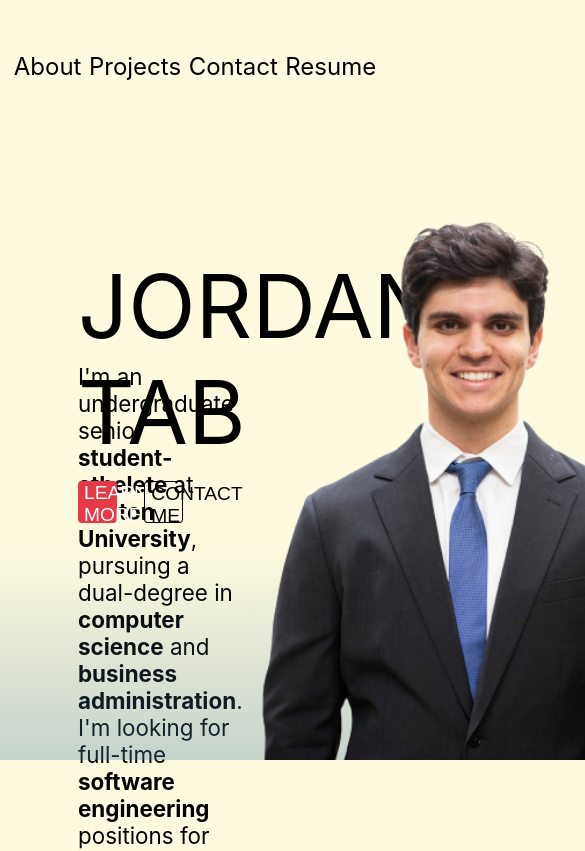
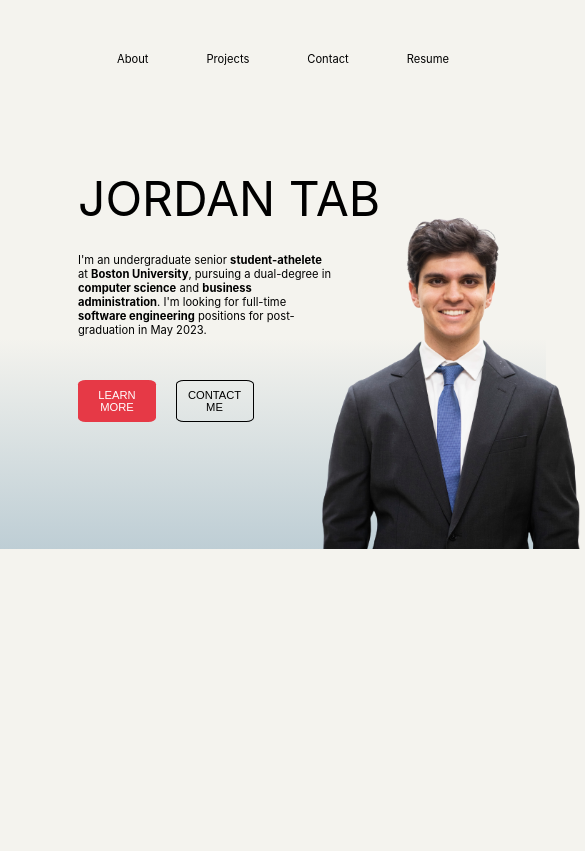
Before and after one commit to jordantab/portfolio-React-client, a React (Create React App) app in the folder portfolio-react-client/: page / in a window 390 px wide. Shown: the top 851 px of the page, 585 px wide, since content can reach past the window. Built offline with nearby package versions, Linux system fonts and the light colour scheme.

Commit message:
Made the home page responsive for different screen sizes

```diff
--- a/portfolio-react-client/src/components/Header.css
+++ b/portfolio-react-client/src/components/Header.css
@@ -1,4 +1,4 @@
-
+@media (min-width: 426px) {
     .header {
     position: absolute;
     top: 5%;
@@ -8,7 +8,7 @@ display: flex;
     justify-content: space-between;
     color: black;
     padding: 10px;
-font-size: 150%;
+    font-size: 125%;
 }
 
 .header-item {
@@ -16,3 +16,47 @@ flex-grow: 1;
     text-align: center;
     cursor: pointer;
 }
+
+}
+
+@media (max-width: 1102px){
+    .header {
+        position: absolute;
+        top: 5%;
+        left: 0%;
+        width: 100%;
+        right: 0;
+        display: flex;
+        justify-content: space-between;
+        color: black;
+        padding: 10px;
+        font-size: 90%;
+    }
+
+    .header-item {
+        flex-grow: 1;
+        text-align: center;
+        cursor: pointer;
+    }
+}
+@media (max-width: 425px) {
+    .header {
+    position: absolute;
+    top: 5%;
+    left: 20%;
+    width: 100%;
+    right: 0;
+    display: flex;
+    justify-content: space-between;
+    color: black;
+    padding: 10px;
+    font-size: 70%;
+}
+
+.header-item {
+    flex-grow: 1;
+    text-align: center;
+    cursor: pointer;
+}
+
+}
--- a/portfolio-react-client/src/components/Home.css
+++ b/portfolio-react-client/src/components/Home.css
@@ -1,3 +1,5 @@
+
+@media (min-width: 1441px) {
 .name {
     position: absolute;
     top: 30%;
@@ -57,3 +59,188 @@
     left: 63%;
     height: 65%;
 }
+
+}
+
+@media (max-width: 1440px) {
+    .name {
+        position: absolute;
+        top: 30%;
+        left: 15%;
+        font-size: 550%;
+    }
+
+    .home-description {
+        position: absolute;
+        top: 43%;
+        left: 15%;
+        width: 42%;
+        font-size: 105%;
+    }
+
+    .background-wave {
+        position: absolute;
+        width: 100%;
+        height: 25%;
+        top: 65%;
+
+        background: linear-gradient(180deg, rgba(254, 250, 224, 0) 0%, rgba(69, 123, 157, 0.31) 100%);
+    }
+
+    .learn-more {
+        position: absolute;
+        top: 55%;
+        left: 15%;
+        height: 5%;
+        width: 10%;
+        color: white;
+        font-size: 100%;
+        background-color: #E63946;
+        border-radius: 10%;
+        border: none;
+        cursor: pointer;
+    }
+
+    .contact-me {
+        position: absolute;
+        top: 55%;
+        left: 30%;
+        height: 5%;
+        width: 10%;
+        color: black;
+        font-size: 100%;
+        background-color: transparent;
+        border-radius: 10%;
+        border: 1px solid black;
+        cursor: pointer;
+    }
+
+    .headshot {
+        position: absolute;
+        top: 25%;
+        left: 63%;
+        height: 65%;
+    }
+}
+
+@media (max-width: 1102px) {
+    .name {
+        position: absolute;
+        top: 20%;
+        left: 15%;
+        font-size: 300%;
+    }
+
+    .home-description {
+        position: absolute;
+        top: 30%;
+        left: 15%;
+        width: 50%;
+        font-size: 80%;
+    }
+
+    .background-wave {
+        position: absolute;
+        width: 140%;
+        height: 25%;
+        top: 50%;
+
+        background: linear-gradient(180deg, rgba(254, 250, 224, 0) 0%, rgba(69, 123, 157, 0.31) 100%);
+    }
+
+    .learn-more {
+        position: absolute;
+        top: 40%;
+        left: 15%;
+        height: 5%;
+        width: 15%;
+        color: white;
+        font-size: 80%;
+        background-color: #E63946;
+        border-radius: 10%;
+        border: none;
+        cursor: pointer;
+    }
+
+    .contact-me {
+        position: absolute;
+        top: 40%;
+        left: 35%;
+        height: 5%;
+        width: 15%;
+        color: black;
+        font-size: 80%;
+        background-color: transparent;
+        border-radius: 10%;
+        border: 1px solid black;
+        cursor: pointer;
+    }
+
+    .headshot {
+        position: absolute;
+        top: 15%;
+        left: 65%;
+        height: 60%;
+    }
+}
+
+@media (max-width: 425px) {
+    .name {
+        position: absolute;
+        top: 20%;
+        left: 20%;
+        font-size: 300%;
+    }
+
+    .home-description {
+        position: absolute;
+        top: 30%;
+        left: 20%;
+        width: 65%;
+        font-size: 70%;
+    }
+
+    .background-wave {
+        position: absolute;
+        width: 140%;
+        height: 25%;
+        top: 40%;
+
+        background: linear-gradient(180deg, rgba(254, 250, 224, 0) 0%, rgba(69, 123, 157, 0.31) 100%);
+    }
+
+    .learn-more {
+        position: absolute;
+        top: 45%;
+        left: 20%;
+        height: 5%;
+        width: 20%;
+        color: white;
+        font-size: 70%;
+        background-color: #E63946;
+        border-radius: 10%;
+        border: none;
+        cursor: pointer;
+    }
+
+    .contact-me {
+        position: absolute;
+        top: 45%;
+        left: 45%;
+        height: 5%;
+        width: 20%;
+        color: black;
+        font-size: 70%;
+        background-color: transparent;
+        border-radius: 10%;
+        border: 1px solid black;
+        cursor: pointer;
+    }
+
+    .headshot {
+        position: absolute;
+        top: 25%;
+        left: 80%;
+        height: 40%;
+    }
+}
--- a/portfolio-react-client/src/index.css
+++ b/portfolio-react-client/src/index.css
@@ -5,7 +5,7 @@ body {
     sans-serif;
   -webkit-font-smoothing: antialiased;
   -moz-osx-font-smoothing: grayscale;
-  background-color: #FEFAE0;
+  background-color: #f4f3ee;
 }
 
 code {
```
Lines whose indentation alone changed are shown as unchanged.
